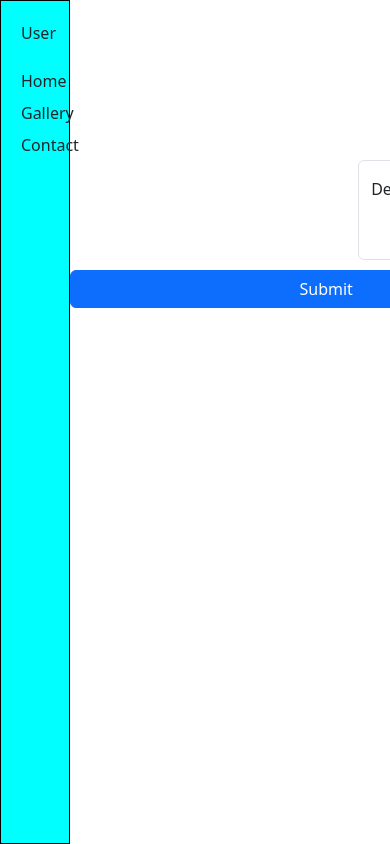
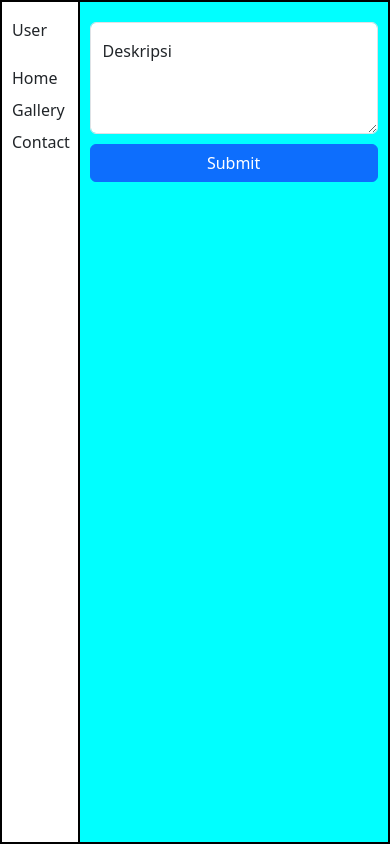
Before and after one commit to Reinandafaris/magang-skill-test, a Next.js app: page /admin/home in a window 390 px wide. Built offline with nearby package versions, Linux system fonts and the light colour scheme.

Commit message:
mengatur responsive-admin-home

```diff
--- a/src/pages/admin/home/index.tsx
+++ b/src/pages/admin/home/index.tsx
@@ -12,22 +12,21 @@ const Index = () => {
 
   return (
     <>
-      <div className="d-flex">
+      <div className="wrapper-admin">
+        <div className="wrapper-admin-left">
           <NavAdmin />
-
-        <div className="wrapper">
-          <div className="wrapper2">
+        </div>
+        <div className="wrapper-admin-right">
           <div className="form-floating">
             <textarea
               className="form-control"
               placeholder="Leave a Description here"
               id="floatingTextarea2"
-                style={{ height: 100, width: 503 }}
+              // style={{ height: 100, width: 503 }}
               value={deskripsi}
               onChange={(e) => setDeskripsi(e.target.value)}
             />
             <label htmlFor="floatingTextarea2">Deskripsi</label>
-            </div>
           </div>
           <div
             onClick={handleSubmit}
--- a/src/styles/globals.css
+++ b/src/styles/globals.css
@@ -18,35 +18,35 @@ a {
   text-decoration: none;
 }
 
-.nav-admin {
+.wrapper-admin {
   height: 100vh;
-  background-color: aqua;
-  width: 18vw;
+  width: 100vw;
   border: 1px solid black;
-  padding-left: 20px;
-  padding-top: 20px;
+  display: flex;
 }
 
-.wrapper {
-  width: 100%;
-  height: 92vh;
-  justify-content: center;
-  align-items: center;
-  text-align: center;
+.wrapper-admin-left {
+  height: 100%;
+  width: 20%;
+  border: 1px solid black;
+  padding: 2rem;
 }
 
-.wrapper2 {
+.wrapper-admin-right {
+  height: 100%;
   width: 100%;
-  justify-content: center;
-  align-items: center;
-  text-align: center;
-  margin-top: 10rem;
-  margin-left: 18rem;
+  border: 1px solid black;
+  padding: 10rem 15rem 15rem 15rem;
+  background-color: aqua;
+}
+
+.form-control {
+  width: 31.5rem;
 }
 
 .button-submit {
   margin-top: 10px;
-  width: 32rem;
+  width: 31.5rem;
 }
 
 .wrapper-image {
@@ -160,6 +160,24 @@ a {
   .tabel-home td {
     word-break: break-all;
   }
+
+  .wrapper-admin-left {
+    padding: 1rem 1rem 1rem 10px;
+  }
+
+  .wrapper-admin-right {
+    padding: 20px 0px 0px 10px;
+  }
+
+  textarea#floatingTextarea2.form-control {
+    width: 18rem;
+    height: 7rem;
+    padding-left: 10px;
+  }
+
+  .button-submit {
+    width: 18rem;
+  }
 }
 
 .test-main-left {
```
Lines whose indentation alone changed are shown as unchanged.
